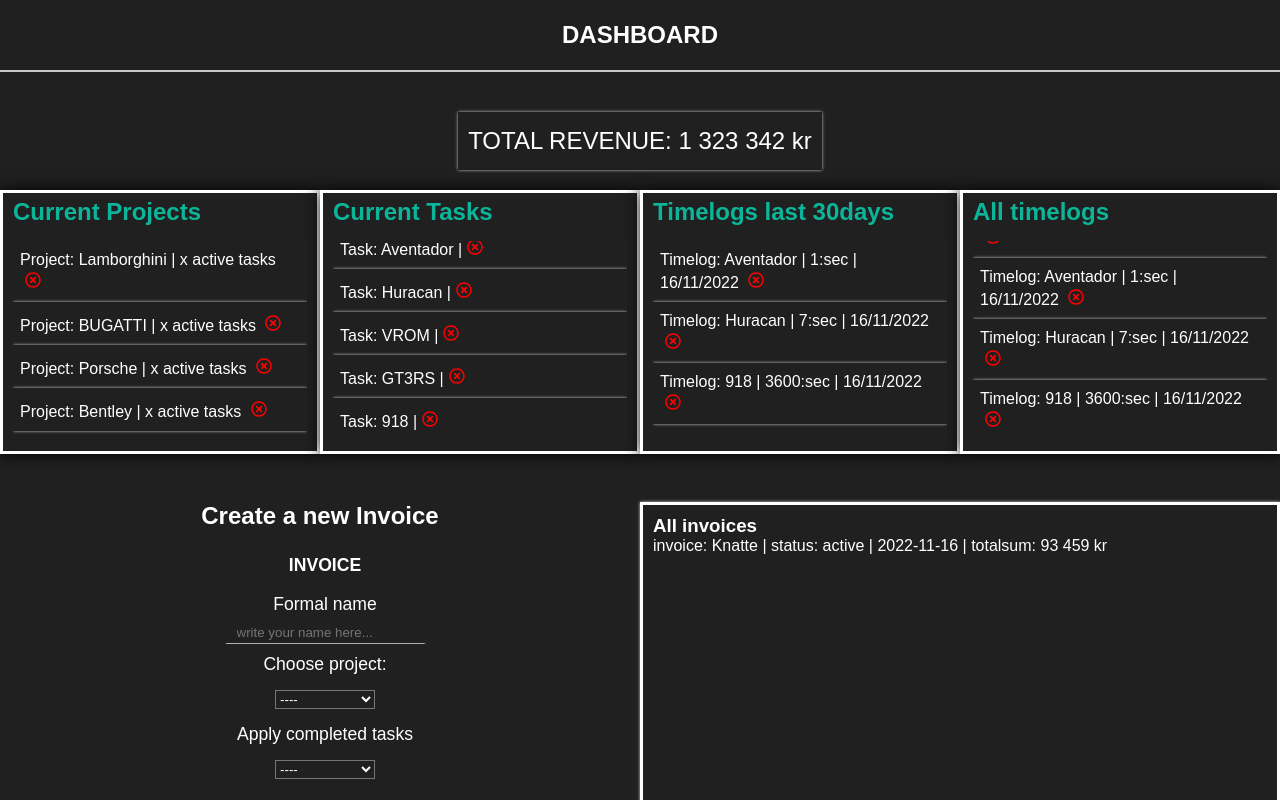
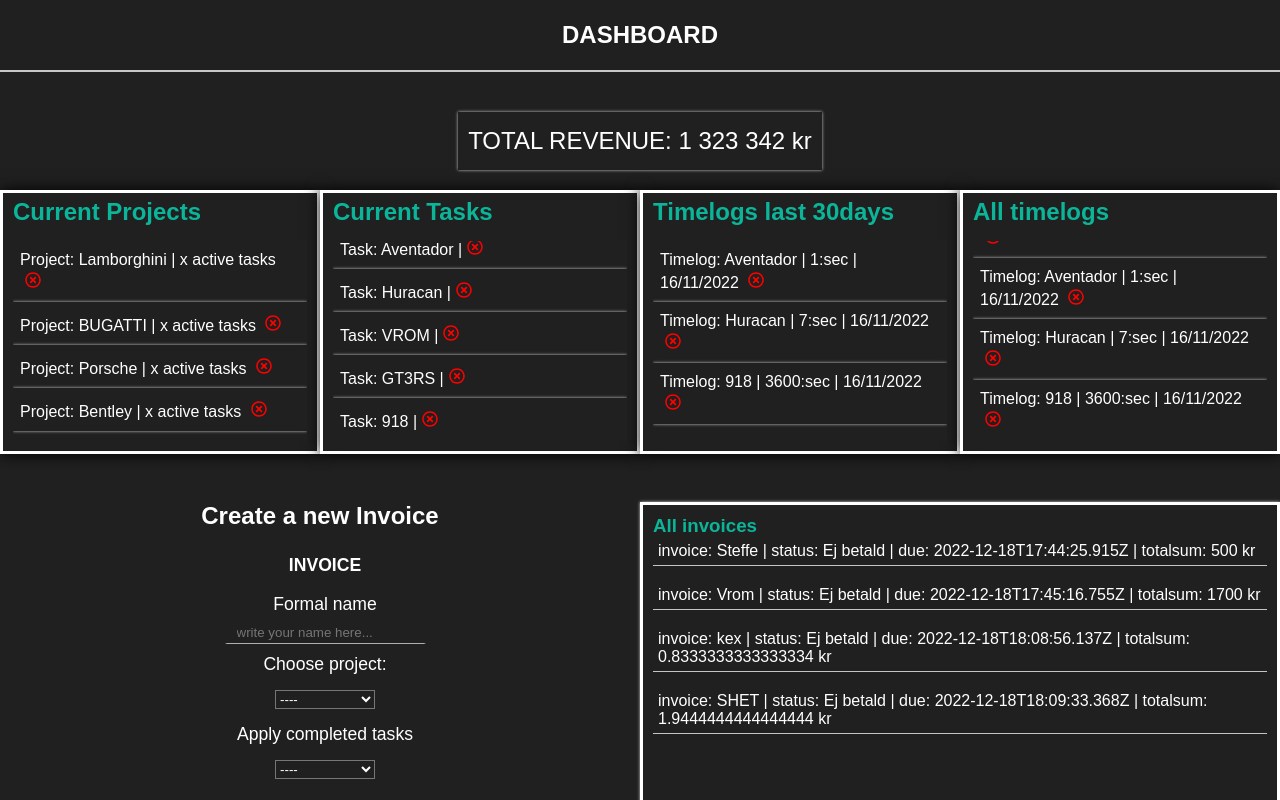
Before and after one commit to Flying0101/K2-Dashboard, a React (Create React App) app: page / in a window 1280 px wide. Shown: the top 800 px of the page. Built offline with nearby package versions, Linux system fonts and the light colour scheme; data requests are answered from the project's data file.

Commit message:
invoice-list

```diff
--- a/db.json
+++ b/db.json
@@ -105,6 +105,24 @@
       "amount": 1700,
       "created_date": "2022-11-18T17:45:16.755Z",
       "due_date": "2022-12-18T17:45:16.755Z"
+    },
+    {
+      "id": "313fd840",
+      "customer_name": "kex",
+      "project": "bf470e39",
+      "status": "Ej betald",
+      "amount": 0.8333333333333334,
+      "created_date": "2022-11-18T18:08:56.137Z",
+      "due_date": "2022-12-18T18:08:56.137Z"
+    },
+    {
+      "id": "ce415b06",
+      "customer_name": "SHET",
+      "project": "e46a484f",
+      "status": "Ej betald",
+      "amount": 1.9444444444444444,
+      "created_date": "2022-11-18T18:09:33.368Z",
+      "due_date": "2022-12-18T18:09:33.368Z"
     }
   ]
 }
--- a/src/components/Invoice.tsx
+++ b/src/components/Invoice.tsx
@@ -6,7 +6,7 @@ import { ProjectContext } from '../contexts/ProjectContext';
 import { useContext } from 'react';
 import { stringify } from 'querystring';
 
-
+import ScrollToBottom from 'react-scroll-to-bottom';
 
 const Invoice: FC = () => {
 
@@ -127,10 +127,14 @@ const Invoice: FC = () => {
         </div>
 
         <div className="i-grid-div2" >
-          <h3>All invoices</h3>
+          <h3 className="all-i-h">All invoices</h3>
 
-          <div>
-            <p>invoice: Knatte | status: active | 2022-11-16 | totalsum: 93 459 kr</p>
+          <div className="all-i-con">
+            <ScrollToBottom className="scroll-invoices">
+              {context?.invoices?.map((data) => (
+                <p className="all-invoices">invoice: {data.customer_name} | status: {data.status} | due: {data.due_date} | totalsum: {data.amount} kr</p>
+              ))}
+            </ScrollToBottom>
           </div>
         </div>
 
--- a/src/contexts/ProjectContext.tsx
+++ b/src/contexts/ProjectContext.tsx
@@ -15,6 +15,7 @@ interface ProjectContextInterface {
   DelTimelog: any
   DelProject: any
   AddNewInvoice: any
+  invoices: any[]
 }
 
 interface ProjectsProps {
@@ -32,6 +33,9 @@ const Projects = ({ children }: ProjectsProps) => {
   const [tasks, setTasks] = useState<{ title: string; color: string; projid: string; id: string; }[]>([]);
 
   const [timelogs, setTimelogs] = useState<{ id: string; taskid: string; title: string; date: string; time: string; }[]>([]);
+
+
+  const [invoices, setInvoices] = useState<{ id: string, customer_name: string, project: string, status: string, amount: number, created_date: string, due_Date: string }[]>([]);
 
 
   //get the projects
@@ -80,6 +84,23 @@ const Projects = ({ children }: ProjectsProps) => {
 
 
 
+  // get the invoices
+  function getAllInvoices() {
+
+    axios.get("http://localhost:3004/invoices")
+      .then((res) => {
+        setInvoices(res.data)
+      })
+      .catch((error) => console.log(error));
+
+    console.log("req-timelogs successful");
+
+  }
+
+
+
+
+
 
 
 
@@ -89,7 +110,7 @@ const Projects = ({ children }: ProjectsProps) => {
     getAllProjects();
     getAllTasks();
     getAllTimelogs();
-
+    getAllInvoices();
   }, [])
 
 
@@ -151,6 +172,7 @@ const Projects = ({ children }: ProjectsProps) => {
     })
       .then(() => {
         console.log('Invoice created successful..');
+        getAllInvoices();
       });
 
   })
@@ -159,7 +181,7 @@ const Projects = ({ children }: ProjectsProps) => {
 
 
   return (
-    <ProjectContext.Provider value={{ projects, tasks, timelogs, DelTask, DelTimelog, DelProject, AddNewInvoice }}>
+    <ProjectContext.Provider value={{ projects, tasks, timelogs, DelTask, DelTimelog, DelProject, AddNewInvoice, invoices }}>
       {children}
     </ProjectContext.Provider>
   );
--- a/src/css/Invoice.css
+++ b/src/css/Invoice.css
@@ -81,9 +81,27 @@
 }
 
 
+.all-i-h {
+    color: rgba(0, 255, 213, 0.671);
+}
 
+.all-i-con {
+    position: relative;
+    width: 100%;
+    height: 350px;
+}
 
+.all-invoices {
+    padding: 5px;
+    margin-bottom: 15px;
+    border-bottom: 1px solid rgba(255, 255, 255, 0.741);
+}
 
+.scroll-invoices {
+    position: relative;
+    width: 100%;
+    height: 350px;
+}
 
 
 @media (max-width: 800px) {
```
